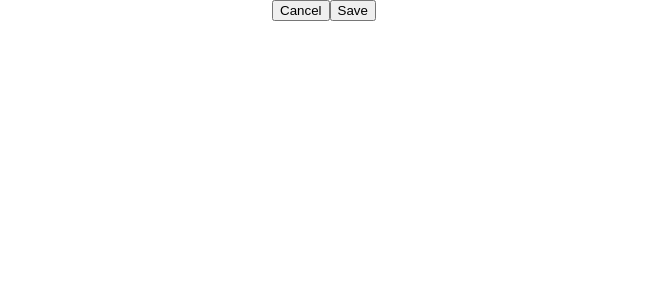
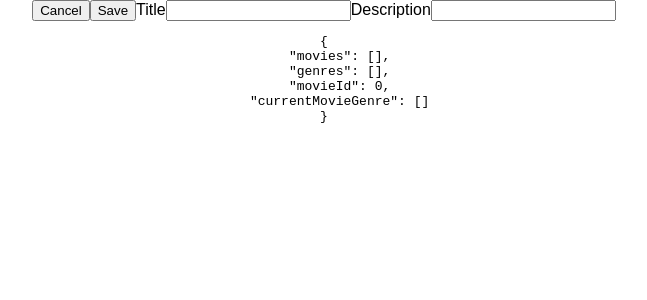
Before and after one commit to johngellert/movie-sagas-master, a React (Create React App) app: page /#/edit in a window 1280 px wide. Shown: the top 300 px of the page, without its empty margins (316-963 px from the left). Built offline with nearby package versions, Linux system fonts and the light colour scheme.

Commit message:
add handleClickCancel, handleClickSave, handleChangeTitle, handleChangeDescription and local state to EditView component.

```diff
--- a/src/components/EditView/EditView.js
+++ b/src/components/EditView/EditView.js
@@ -4,30 +4,59 @@ import React, { Component } from 'react';
 // import connect so that component can access the redux state
 import { connect } from 'react-redux';
 
-import { Link } from 'react-router-dom';
-
 class EditView extends Component {
 
+    state = {
+        newTitle: '',
+        newDescription: '',
+    }
+
     handleClickCancel = () => {
-        this.props.history.push('/details');
+        // this.props.history.push('/details');
     }
 
     handleClickSubmit = () => {
-        this.props.history.push('/details');
+        // this.props.history.push('/details');
+        console.log(this.state.newTitle);
+        console.log(this.state.newDescription);
+        this.resetLocalState();
+    }
+
+    handleChangeTitle = (event) => {
+        this.setState({
+            ...this.state,
+            newTitle: event.target.value,
+        });
+    }
+
+    handleChangeDescription = (event) => {
+        this.setState({
+            ...this.state,
+            newDescription: event.target.value,
+        });
+    }
+
+    resetLocalState = () => {
+        this.setState({
+            newTitle: '',
+            newDescription: '',
+        });
     }
 
     render() {
 
         return (
             <div>
-                <Link to={'/details'}><button onClick={this.handleClickCancel}>Cancel</button></Link>
+                <button onClick={this.handleClickCancel}>Cancel</button>
+                <button onClick={this.handleClickSubmit}>Save</button>
+                <label>Title</label>
+                <input value={this.state.newTitle} onChange={this.handleChangeTitle}></input>
 
-                <button onClick={this.handleClickSubmit}>Save</button>
-
+                <label>Description</label>
+                <input value={this.state.newDescription} onChange={this.handleChangeDescription}></input>
                 <pre>
-                    {JSON.stringify(this.props.reduxState.currentMovieId, null, 4)}
+                    {JSON.stringify(this.props.reduxState, null, 4)}
                 </pre>
-
             </div>
         );
     }
--- a/src/index.js
+++ b/src/index.js
@@ -101,7 +101,7 @@ const storeInstance = createStore(
         movies,
         genres,
         movieId,
-        currentMovieGenre
+        currentMovieGenre,
     }),
     // Add sagaMiddleware to our store
     applyMiddleware(sagaMiddleware, logger),
```
